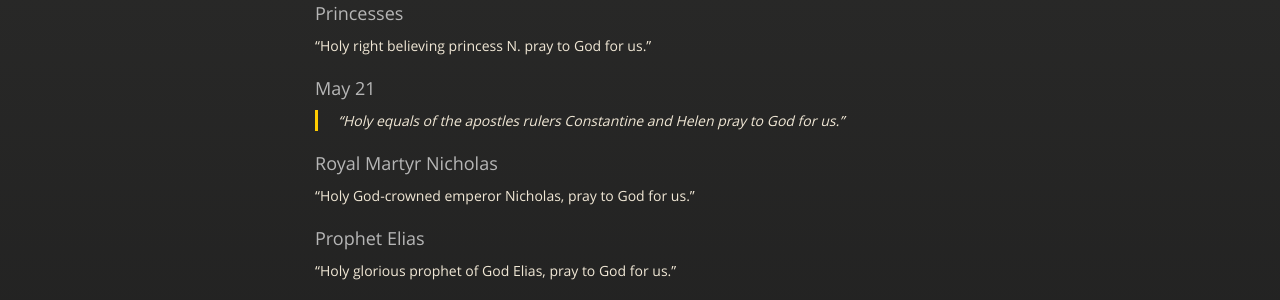
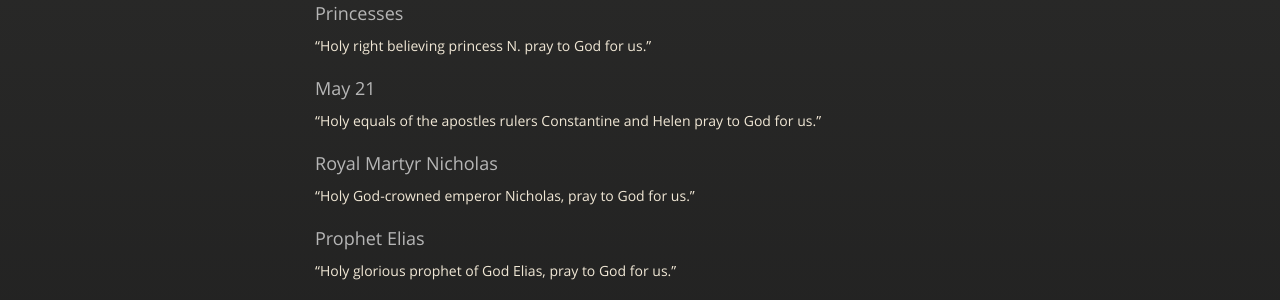
Before and after one commit to markjville/markjville.github.io, a Jekyll site: the page built from docs/refrains-canon.md, in a window 1280 px wide. Shown: the part 1934-2234 px from the top of the page. Built offline with Jekyll 4.4.1, drawn with Linux system fonts in a browser that asks for light colours; our own code applies the rules of GitHub Pages for plain Markdown files.

```diff
--- a/docs/refrains-canon.md
+++ b/docs/refrains-canon.md
@@ -90,8 +90,7 @@
 
 ### May 21
 
-> “Holy equals of the apostles rulers Constantine and Helen pray to God
-> for us.”
+“Holy equals of the apostles rulers Constantine and Helen pray to God for us.”
 
 ### Royal Martyr Nicholas
 
```
